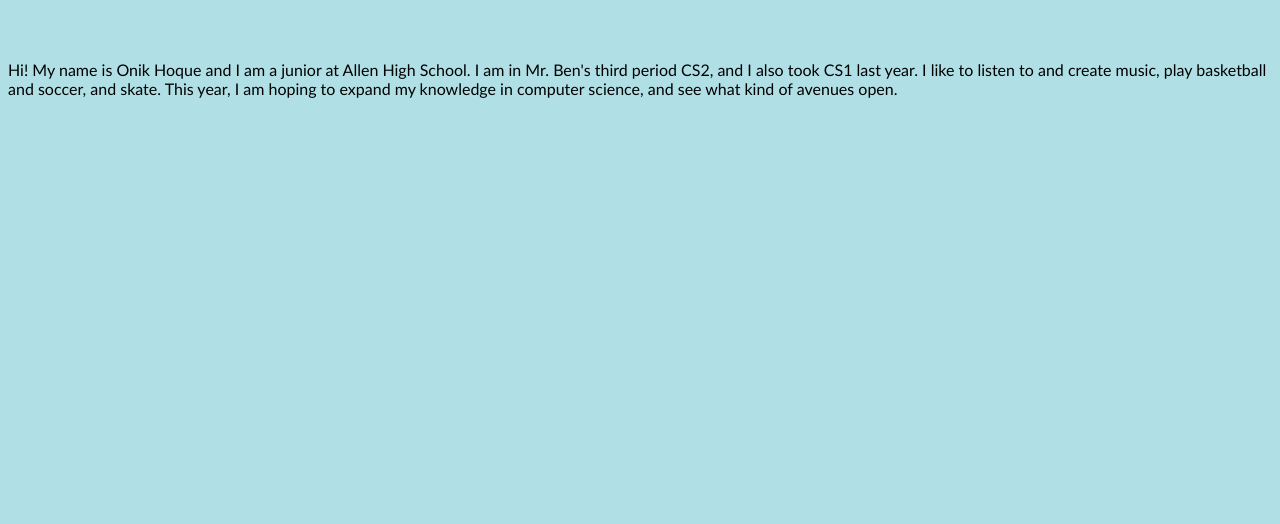
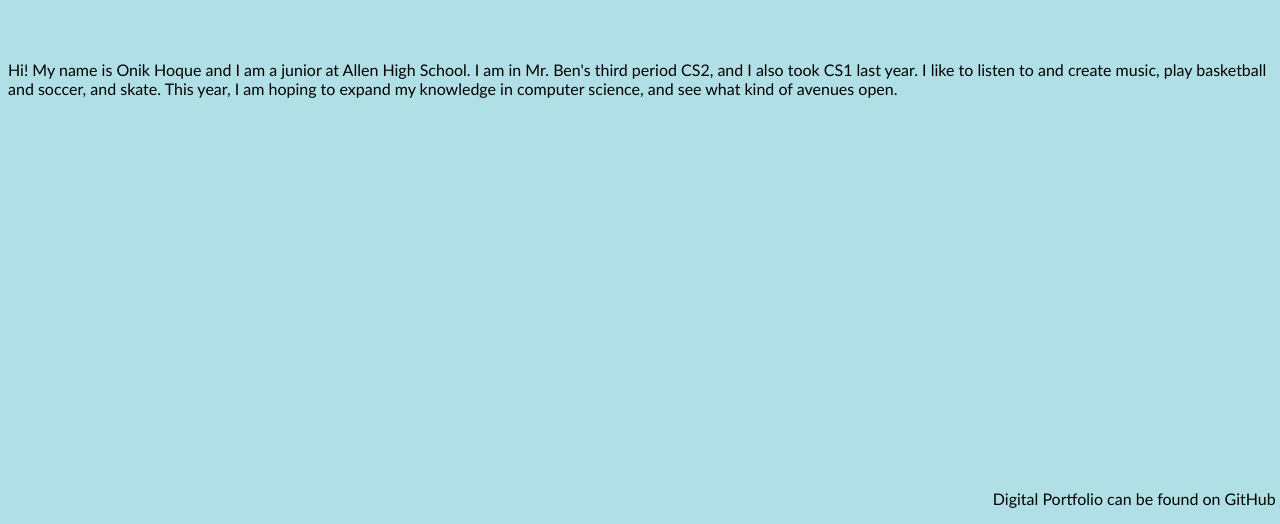
Before and after one commit to onikh/onikh.github.io, a plain HTML site: page aboutme.html in a window 1280 px wide. Shown: the part 276-800 px from the top of the page. Drawn offline with Linux system fonts and the light colour scheme.

Commit message:
Added Git Link

```diff
--- a/aboutme.html
+++ b/aboutme.html
@@ -30,6 +30,8 @@
     <h1>Onik Hoque's Digital Portfolio</h1>
     <h2>ABOUT ME</h2>
       <br>
-    <p>Hi! My name is Onik Hoque and I am a junior at Allen High School. I am in Mr. Ben's third period CS2, and I also took CS1 last year. I like to listen to and create music, play basketball and soccer, and skate. This year, I am hoping to expand my knowledge in computer science, and see what kind of avenues open.<p>
+  <p>Hi! My name is Onik Hoque and I am a junior at Allen High School. I am in Mr. Ben's third period CS2, and I also took CS1 last year. I like to listen to and create music, play basketball and soccer, and skate. This year, I am hoping to expand my knowledge in computer science, and see what kind of avenues open.<p>
+
+      <div><p class="bottom">Digital Portfolio can be found on GitHub <a href="https://github.com/onikh/onikh.github.io">here</a></p></div>
   </body>
   </html>
--- a/format.css
+++ b/format.css
@@ -1,10 +1,9 @@
 
 <style>
+
 body{
     background-color: powderblue;
-    color: powderblue;
 }
-
 
 table{
     width: 100%;
@@ -75,3 +74,13 @@ table{
   .cited{
       text-align: center;
   }
+
+  .bottom{
+      position: fixed;
+      bottom: 0px;
+      text-align: center;
+      width: 100%;
+      left: 40%;
+      background-color: powderblue;
+
+  }
```
Also changed, not shown: courses.html (+3 -1 lines), fingerprints.html (+6 -1 lines), index.html (+5 -0 lines), why.html (+3 -0 lines).
